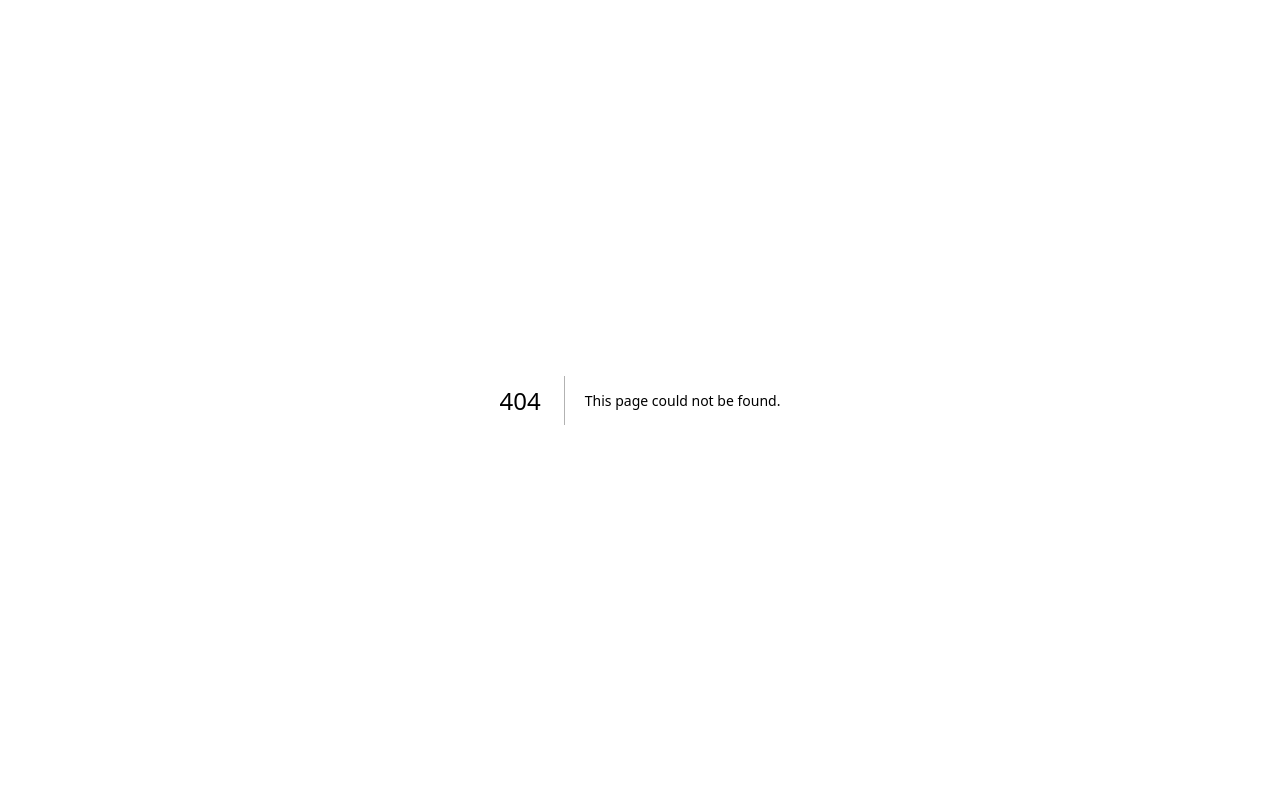
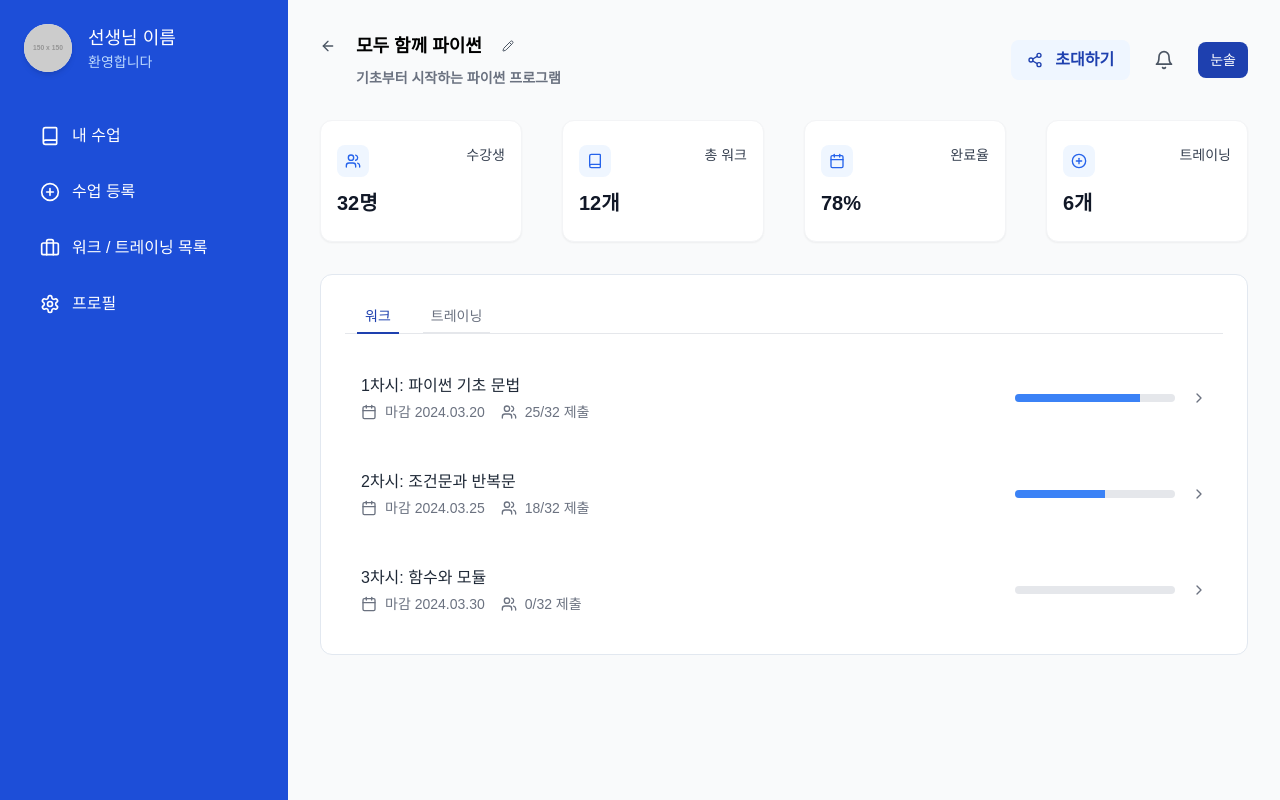
Before and after one commit to 9oormthon-univ/2024_DANPOON_TEAM_25_FE, a Next.js app: page /teacher/courses/1 in a window 1280 px wide. Before the commit this address had no page. Built offline with nearby package versions, Linux system fonts and the light colour scheme.

Commit message:
[feat] CourseDetailPage UI 구현

```diff
--- /dev/null
+++ b/src/pages/teacher/courses/[courseId]/index.tsx
@@ -0,0 +1,53 @@
+import { Card } from '@/components/common/Card/Card';
+import { SummaryCard } from '@/components/common/Card/SummaryCard';
+import { PageHeader } from '@/components/layout/PageHeader/PageHeader';
+import { TaskItem } from '@/components/layout/Task/TaskItem';
+import { WorkTrainingTabs } from '@/components/layout/WorkTrainingTabs/WorkTrainingTabs';
+import { TeacherSidebar } from '@/components/sidebar/TeacherSidebar';
+import { taskData } from '@/data/taskData';
+import { Book, Calendar, CirclePlus, Users } from 'lucide-react';
+import { useState } from 'react';
+
+const CourseDetail = () => {
+  const [activeTab, setActiveTab] = useState(0);
+  return (
+    <div className="min-h-screen bg-gray-50">
+      <TeacherSidebar />
+      <div className="ml-72 p-8">
+        <PageHeader
+          pageTitle="모두 함께 파이썬"
+          isDetailPage
+          role="teacher"
+          hasBackButton
+          hasSubtitle
+          subtitle="기초부터 시작하는 파이썬 프로그램"
+        />
+        <div className="my-8">
+          <div className="grid grid-cols-4 gap-10 mb-8">
+            <SummaryCard label="수강생" value="32명" icon={Users} />
+            <SummaryCard label="총 워크" value="12개" icon={Book} />
+            <SummaryCard label="완료율" value="78%" icon={Calendar} />
+            <SummaryCard label="트레이닝" value="6개" icon={CirclePlus} />
+          </div>
+        </div>
+
+        <Card>
+          <div className="p-6">
+            <WorkTrainingTabs
+              activeTab={activeTab}
+              onTabChange={setActiveTab}
+            />
+            <div className="mt-6 space-y-4">
+              {activeTab === 0 &&
+                taskData.map((task) => <TaskItem key={task.id} {...task} />)}
+              {activeTab === 1 &&
+                taskData.map((task) => <TaskItem key={task.id} {...task} />)}
+            </div>
+          </div>
+        </Card>
+      </div>
+    </div>
+  );
+};
+
+export default CourseDetail;
```
